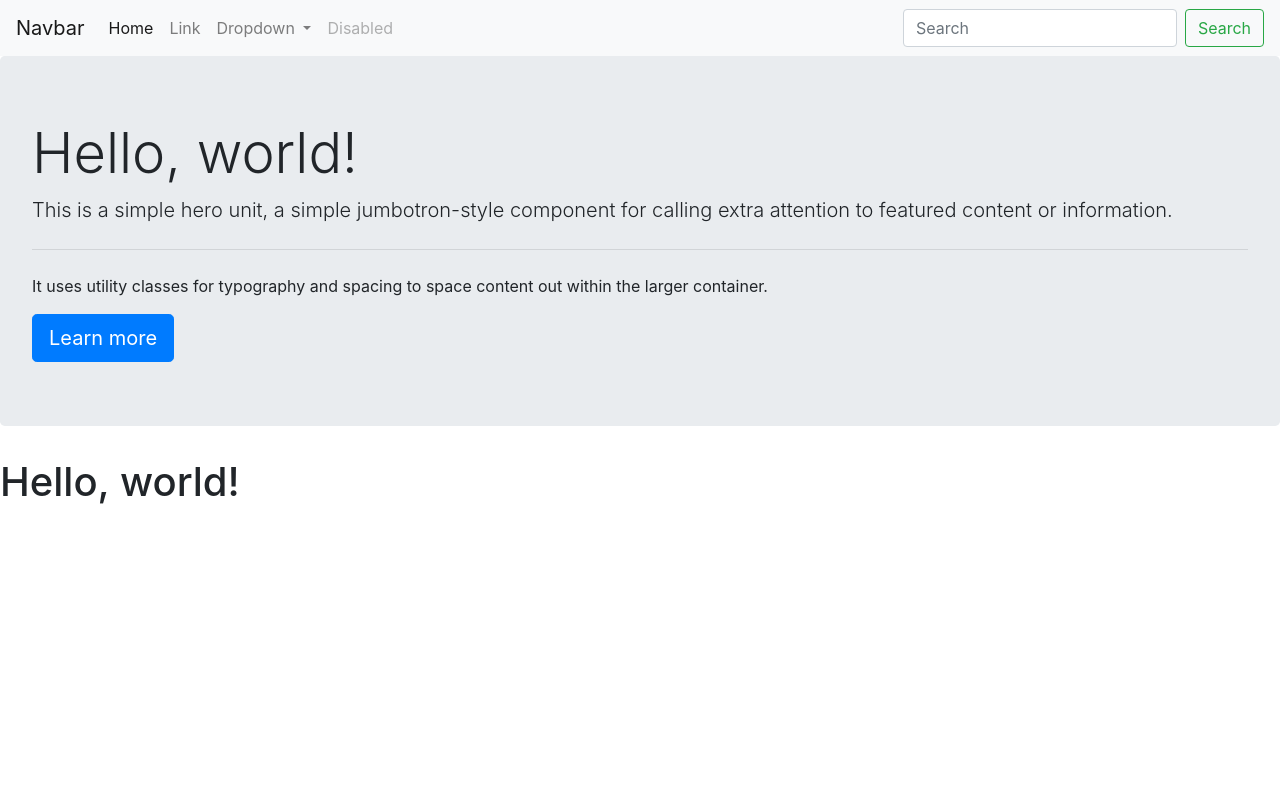
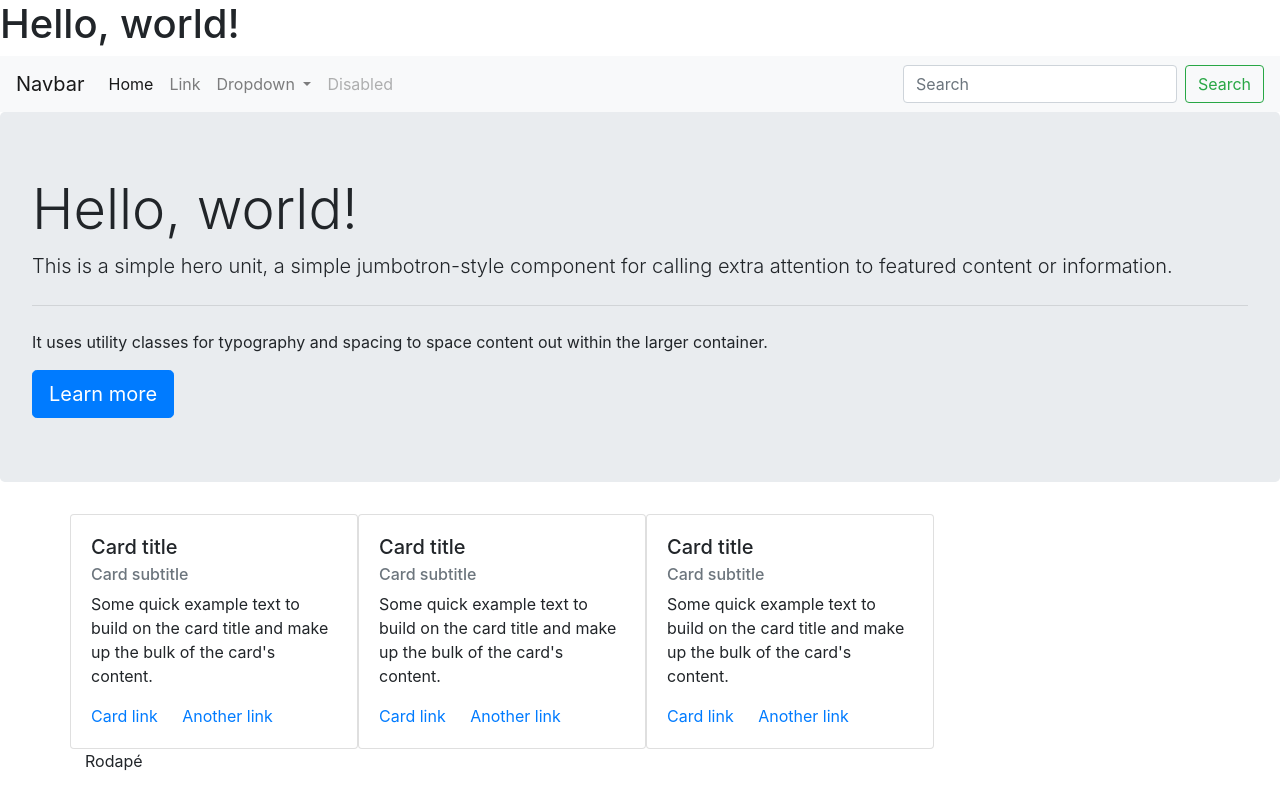
Before and after one commit to andrebatera84/site-bootstrap, a plain HTML site: page index_html.html in a window 1280 px wide. Drawn offline with nearby package versions, Linux system fonts and the light colour scheme.

Commit message:
Layout index concluído

```diff
--- a/index_html.html
+++ b/index_html.html
@@ -11,6 +11,7 @@
     <title>Hello, world!</title>
   </head>
   <body>
+     <h1>Hello, world!</h1>
     <!-- MENU -->
         <nav class="navbar navbar-expand-lg navbar-light bg-light">
   <a class="navbar-brand" href="#">Navbar</a>
@@ -58,8 +59,44 @@
   <a class="btn btn-primary btn-lg" href="#" role="button">Learn more</a>
 </div>
     <!-- jumbotron -->
-    <h1>Hello, world!</h1>
 
+        <div class="container">
+            <div class="row">
+  <div class="card" style="width: 18rem;">
+  <div class="card-body">
+    <h5 class="card-title">Card title</h5>
+    <h6 class="card-subtitle mb-2 text-muted">Card subtitle</h6>
+    <p class="card-text">Some quick example text to build on the card title and make up the bulk of the card's content.</p>
+    <a href="#" class="card-link">Card link</a>
+    <a href="#" class="card-link">Another link</a>
+  </div>
+</div>
+<div class="card" style="width: 18rem;">
+  <div class="card-body">
+    <h5 class="card-title">Card title</h5>
+    <h6 class="card-subtitle mb-2 text-muted">Card subtitle</h6>
+    <p class="card-text">Some quick example text to build on the card title and make up the bulk of the card's content.</p>
+    <a href="#" class="card-link">Card link</a>
+    <a href="#" class="card-link">Another link</a>
+  </div>
+</div>
+<div class="card" style="width: 18rem;">
+  <div class="card-body">
+    <h5 class="card-title">Card title</h5>
+    <h6 class="card-subtitle mb-2 text-muted">Card subtitle</h6>
+    <p class="card-text">Some quick example text to build on the card title and make up the bulk of the card's content.</p>
+    <a href="#" class="card-link">Card link</a>
+    <a href="#" class="card-link">Another link</a>
+  </div>
+</div>
+</div>
+            </div>
+        </div>
+
+<footer>
+    <div class="container">
+      <p>Rodapé</p>
+</footer>
     <!-- Optional JavaScript -->
     <!-- jQuery first, then Popper.js, then Bootstrap JS -->
     <script src="https://code.jquery.com/jquery-3.3.1.slim.min.js" integrity="sha384-q8i/X+965DzO0rT7abK41JStQIAqVgRVzpbzo5smXKp4YfRvH+8abtTE1Pi6jizo" crossorigin="anonymous"></script>
```
